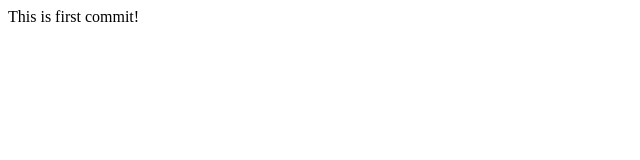
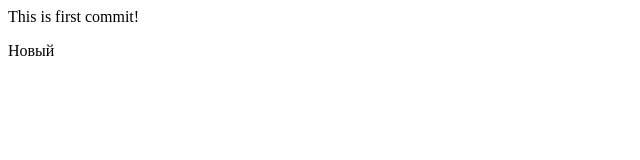
Before and after one commit to FaTaLkOvA/homework, a plain HTML site: page index.html in a window 1280 px wide. Shown: the full height of the page, 0-640 px from the left. Drawn offline with Linux system fonts and the light colour scheme.

Commit message:
Update index.html

```diff
--- a/index.html
+++ b/index.html
@@ -7,5 +7,10 @@
     </head>
     <body>
         This is first commit!
+    <div>
+        <p>
+            Новый
+        </p>
+    </div>
     </body>
 </html>
```
